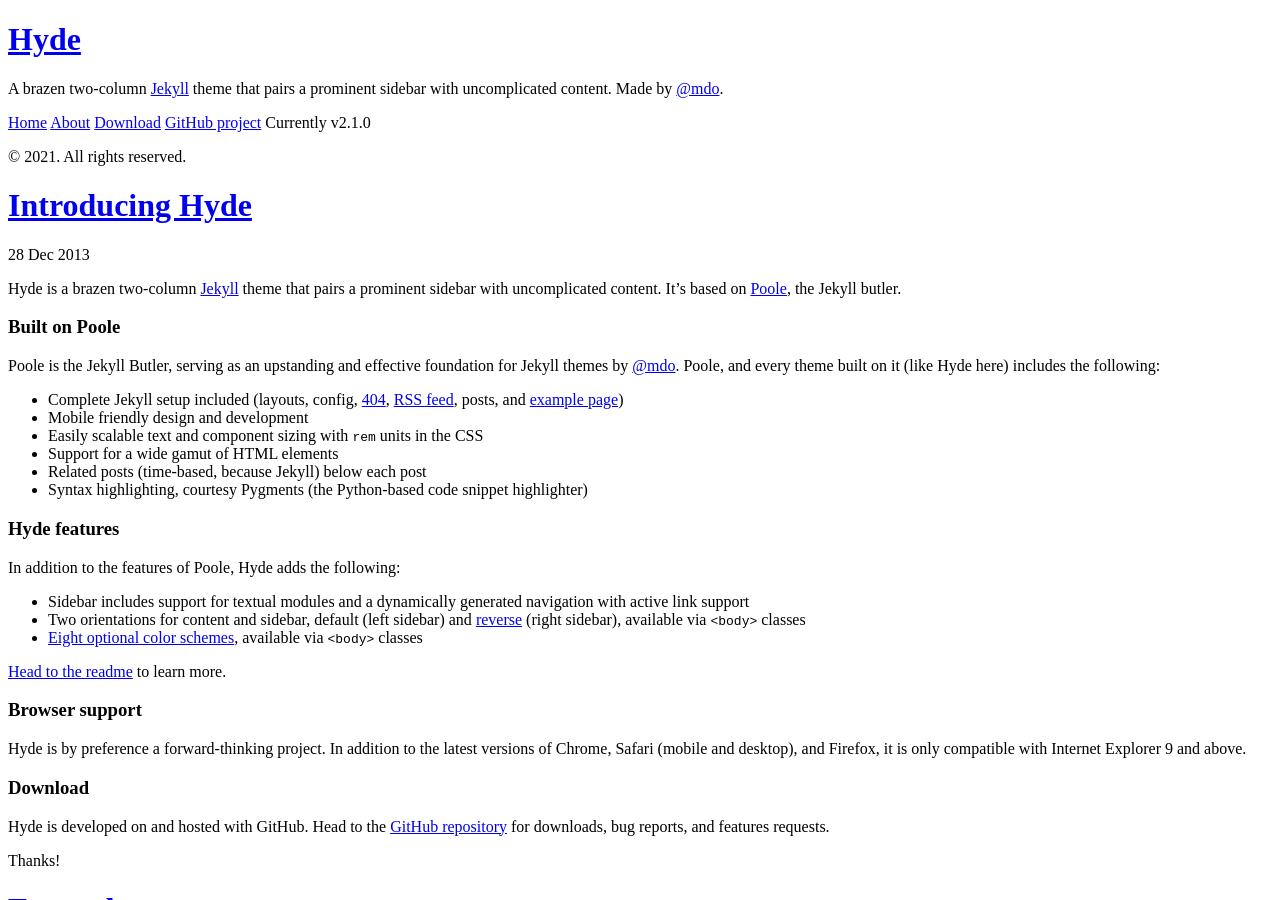
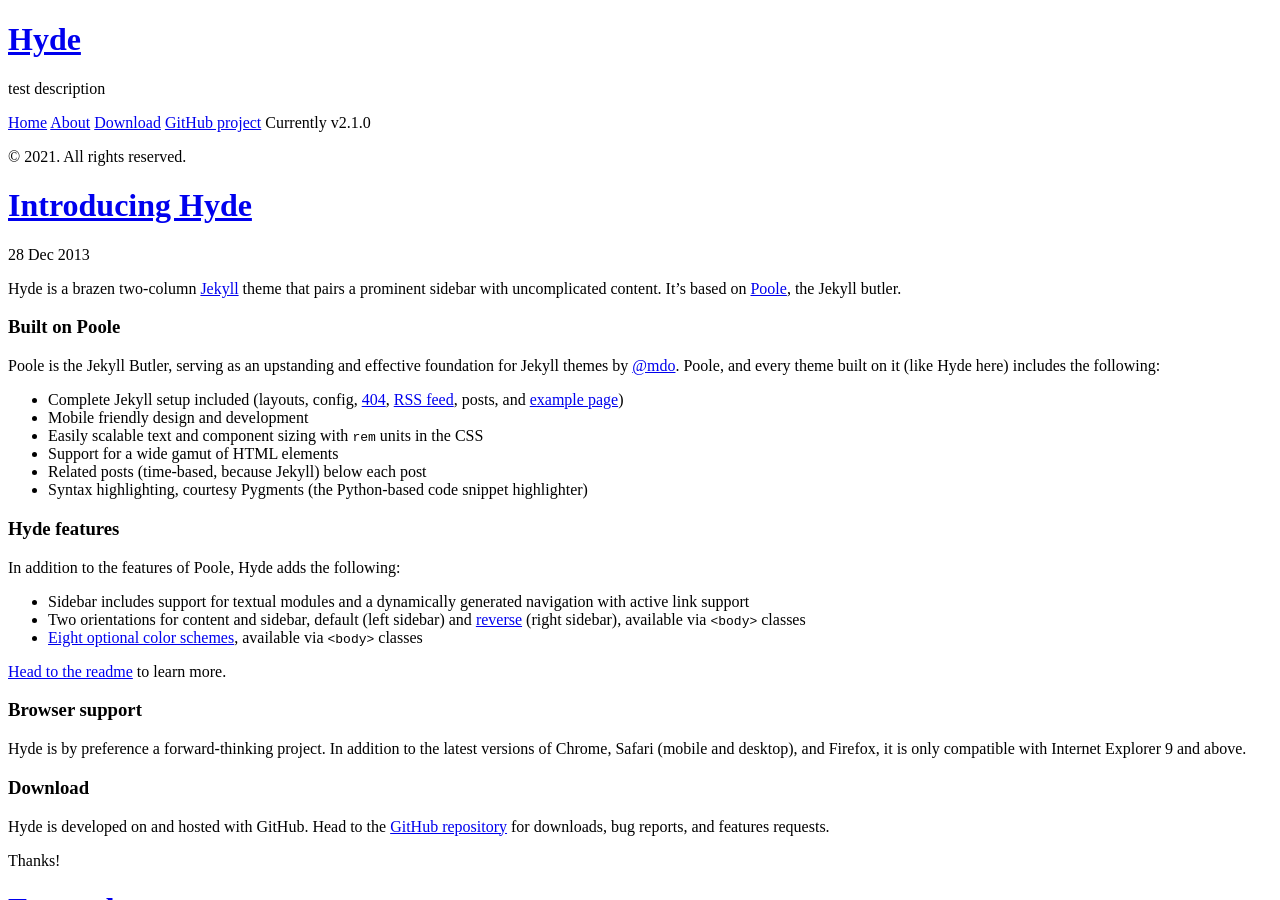
Before and after one commit to Keller-Michael/a-mind-forever-voyaging, a Jekyll site: the page built from index.html, in a window 1280 px wide and 900 px high. Built offline with Jekyll 4.4.1, drawn with Linux system fonts in a browser that asks for light colours; Markdown is read by kramdown in place of the engine named in the settings; the list of posts is cut into pages by our own code.

Commit message:
Update _config.yml

```diff
--- a/_config.yml
+++ b/_config.yml
@@ -7,9 +7,9 @@ permalink:        pretty
 
 # Setup
 title:            Hyde
-tagline:          'A Jekyll theme'
-description:      'A brazen two-column <a href="http://jekyllrb.com" target="_blank">Jekyll</a> theme that pairs a prominent sidebar with uncomplicated content. Made by <a href="https://twitter.com/mdo" target="_blank">@mdo</a>.'
-url:              http://hyde.getpoole.com
+tagline:          'test tagline'
+description:      'test description'
+url:              https://github.com/Keller-Michael/a-mind-forever-voyaging
 baseurl:          /
 
 author:
@@ -22,4 +22,4 @@ paginate:         5
 version:          2.1.0
 
 github:
-  repo:           https://github.com/poole/hyde
+  repo:           https://github.com/Keller-Michael/a-mind-forever-voyaging
```
